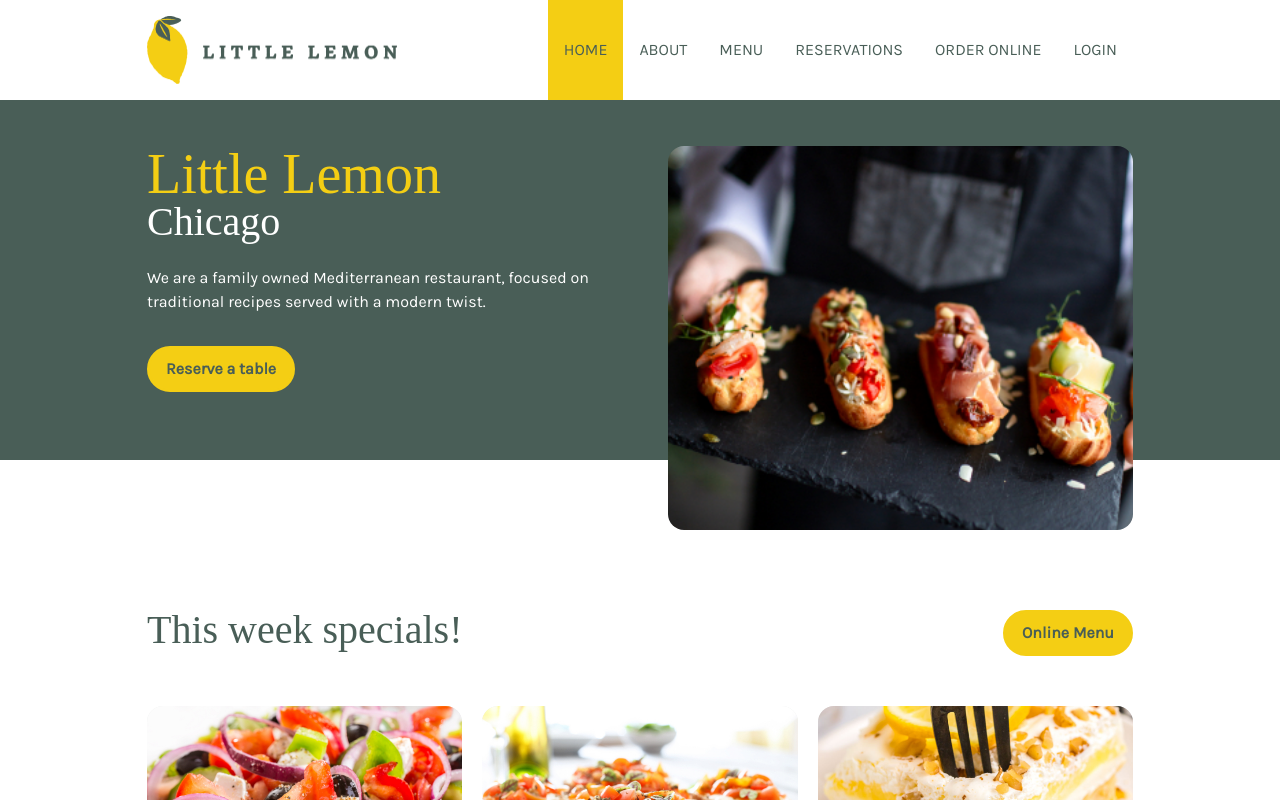
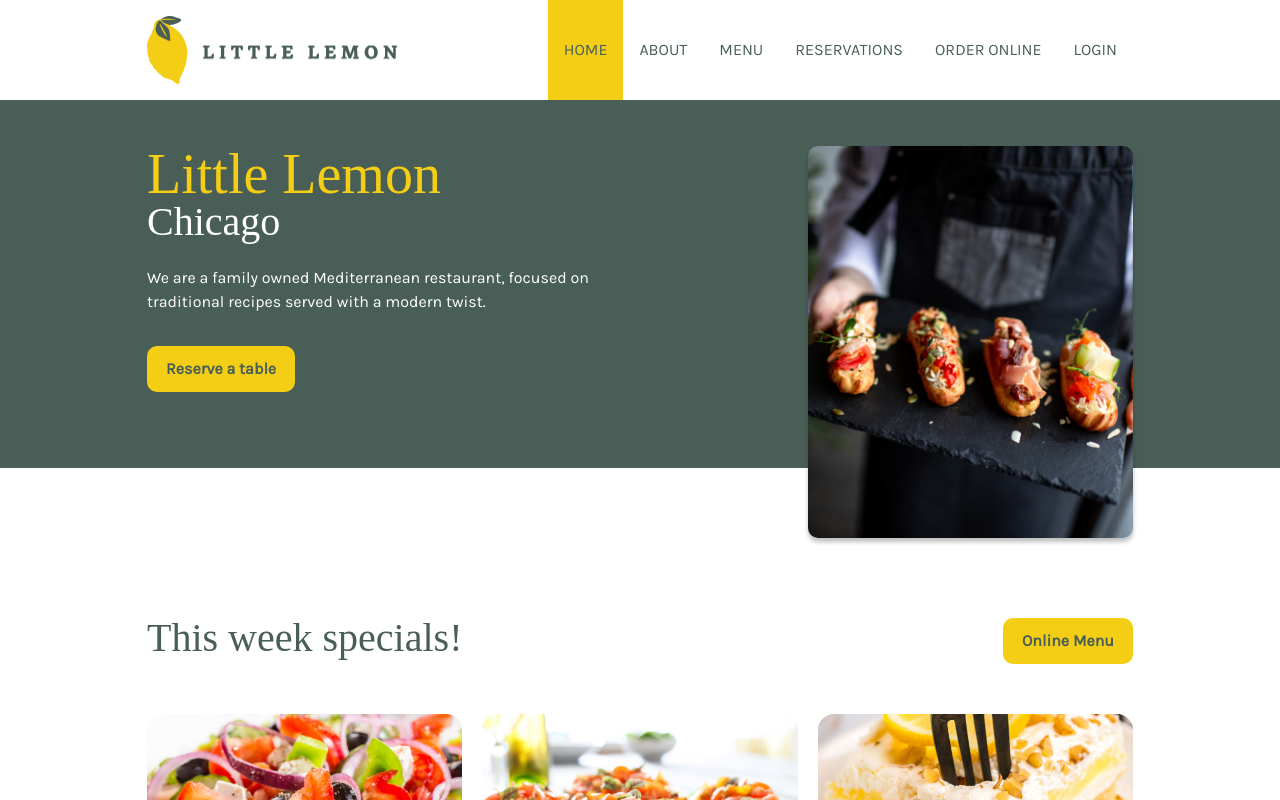
Before and after one commit to KitimboRino/meta-developer-frontend-capstone-project, a React (Create React App) app: page / in a window 1280 px wide. Shown: the top 800 px of the page. Built offline with nearby package versions, Linux system fonts and the light colour scheme; a web font is replaced by a local one.

Commit message:
styles: refactor hero styles

```diff
--- a/src/components/pages/Home/Hero.css
+++ b/src/components/pages/Home/Hero.css
@@ -38,12 +38,13 @@
 
 .hero-image {
   grid-column: 2;
-  width: 100%;
-  height: 24rem;
+  width: 70%;
+  height: 24.5rem;
   margin-bottom: -4.375rem;
   justify-self: end;
-  border-radius: 1rem;
+  border-radius: 0.625rem;
   object-fit: cover;
+  box-shadow: 0px 4px 4px 0px rgba(0, 0, 0, 0.25);
 }
 
 /*-- Media queries ------------------------------------------------------*/
--- a/src/index.css
+++ b/src/index.css
@@ -95,7 +95,7 @@ main > section {
 
 .button-primary {
   padding: 0.5rem 1rem;
-  border-radius: 2rem;
+  border-radius: 0.625rem;
   background-color: #F4CE14;
   color: #495E57;
   font-weight: bold;
```
